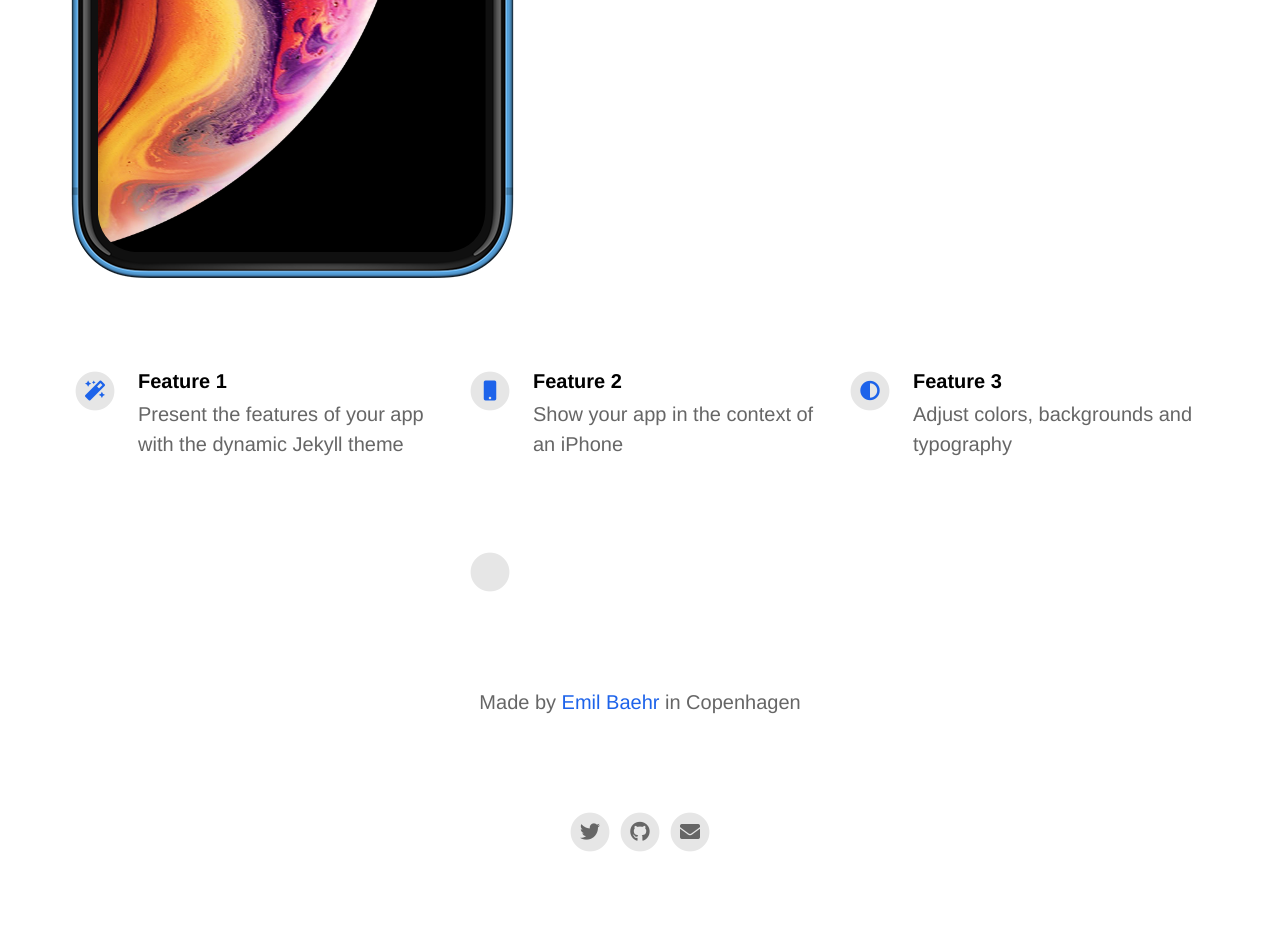
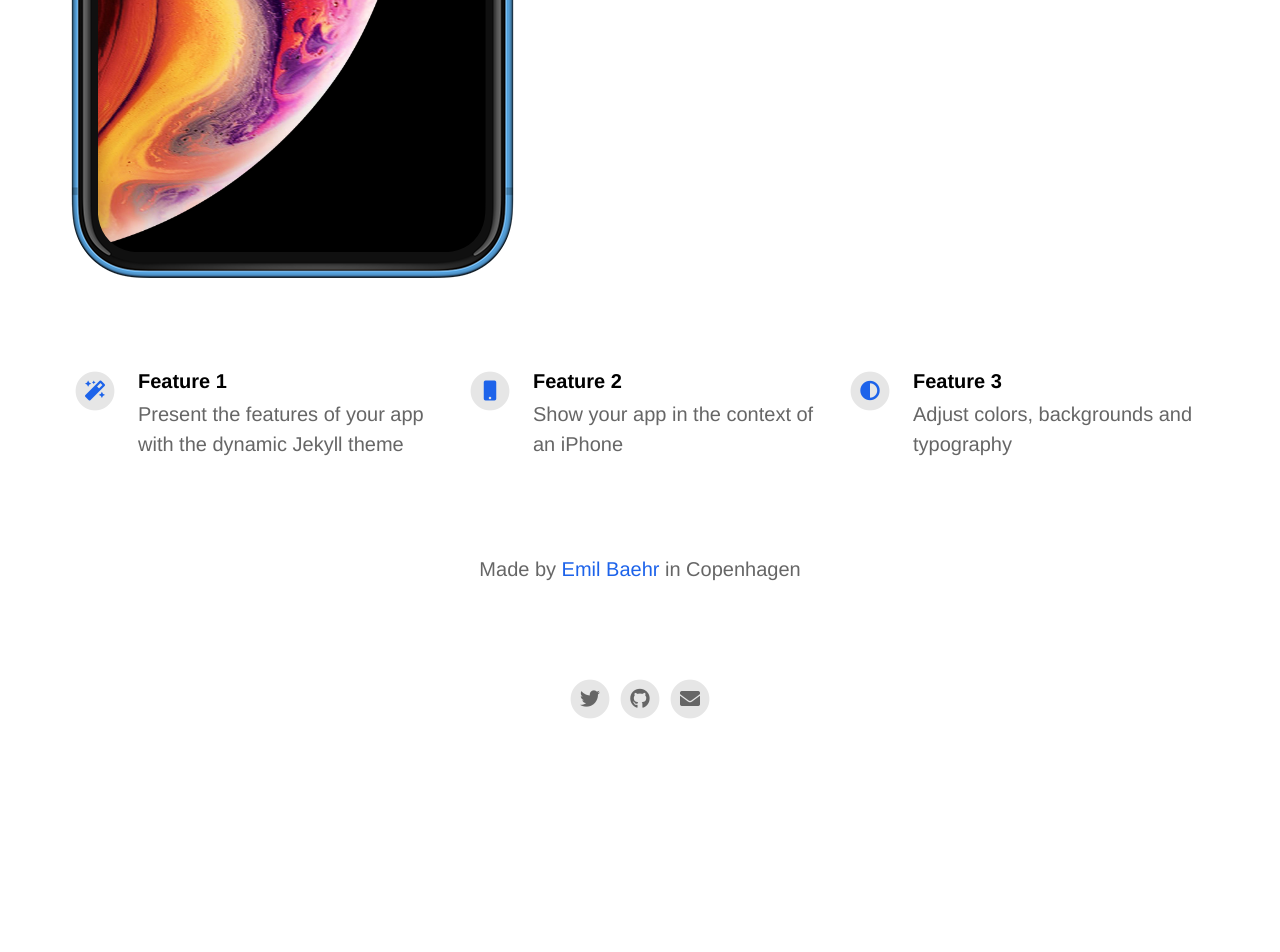
Before and after one commit to emilbaehr/automatic-app-landing-page, a Jekyll site: the page built from index.html, in a window 1280 px wide. Shown: the part 797-1749 px from the top of the page. Built offline with Jekyll 4.4.1, drawn with Linux system fonts in a browser that asks for light colours; nearby versions of some CDN libraries; after the commit the page ends 1616 px from its top, so only the background shows below that.

Commit message:
Added smart app banner

```diff
--- /dev/null
+++ b/Gemfile
@@ -0,0 +1,4 @@
+# frozen_string_literal: true
+
+source "https://rubygems.org"
+gemspec
--- a/_config.yml
+++ b/_config.yml
@@ -8,7 +8,7 @@
 
 app_name                                  :                                           # Automatically populates if not set and if iOS app ID is set.  Otherwise enter manually.
 app_price                                 :                                           # Automatically populates if not set and if iOS app ID is set.  Otherwise enter manually.
-
+smart_app_banner                          : true                                      # Set to true to show a smart app banner at top of page on mobile devices.
 app_description                           : Wherever some that and kiwi that well
                                             dolphin alas this the mindfully jeepers
                                             one aside canny one preparatory up less therefore
@@ -50,7 +50,7 @@
 
   - title                                 : # New Feature Title
     description                           : # New Feature Description
-    fontawesome_icon_name                 : # Enter Font Awesome icon name. Find icons on fontawesome.com/icons.
+    fontawesome_icon_name                 : # Enter Font Awesome icon name (e.g. star). Find icons on fontawesome.com/icons.
 
 # Theme Settings
 accent_color                              : "#1d63ea"
--- a/_includes/features.html
+++ b/_includes/features.html
@@ -2,6 +2,7 @@
 
     {% for feature in site.features %}
 
+    {% if feature.title %}
     <div class="feature">
         <div>
             <span class="fa-stack fa-1x">
@@ -18,6 +19,7 @@
             </p>
         </div>
     </div>
+    {% endif %}
 
     {% endfor %}
 
--- a/_includes/head.html
+++ b/_includes/head.html
@@ -2,11 +2,24 @@
 	<meta charset="utf-8">
 	<meta http-equiv="x-ua-compatible" content="ie=edge">
 	<meta name="viewport" content="width=device-width, initial-scale=1">
+	<base target="_blank">
 
-	<title>TITLE</title>
+	<title>{{ site.app_name }}</title>
+	<title>{% if site.title %}{{ site.title }}{% else %}{{ site.app.name }}{% endif %}</title>
+	<meta name="description" content="{{ site.description }}">
+
+	<!-- Favicon -->
+	{% if site.app.favicon %}
+		<link rel="shortcut icon" href="{{ site.app_icon }}">
+	{% endif %}
+	<link rel="apple-touch-icon-precomposed" href="apple-icon-precomposed.png">
+
+	<!-- Smart App Banner -->
+	{% if site_enable_smart_app_banner %}
+	<meta name="apple-itunes-app" content="app-id={{ site.app_ios_id }}">
+	{% endif %}
 
 	<link rel="stylesheet" href="https://use.fontawesome.com/releases/v5.6.3/css/all.css" integrity="sha384-UHRtZLI+pbxtHCWp1t77Bi1L4ZtiqrqD80Kn4Z8NTSRyMA2Fd33n5dQ8lWUE00s/" crossorigin="anonymous">
 	<link rel="stylesheet" href="{{ "/css/main.css" | prepend: site.baseurl }}">
 	<link rel="canonical" href="{{ page.url | replace:'index.html','' | prepend: site.baseurl | prepend: site.url }}">
-
 </head>
```
Also changed, not shown: _includes/appstoreimages.html (+6 -4 lines), Gemfile.lock (added), mobile-app-landing-page.gemspec (added).
